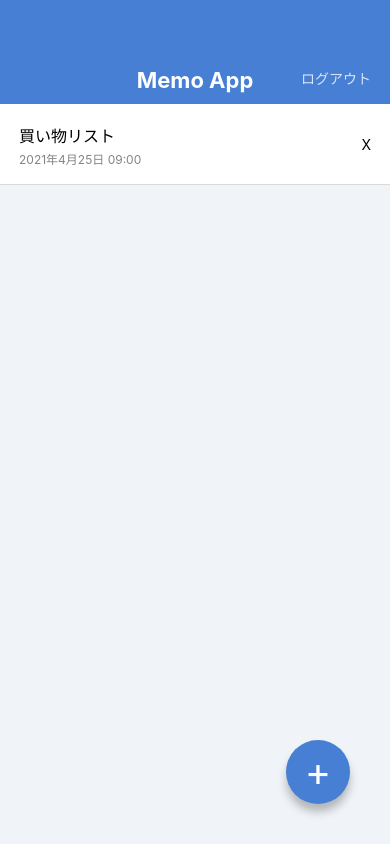
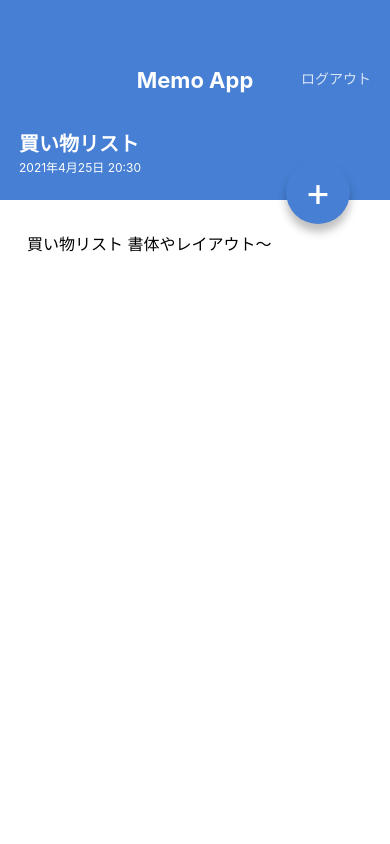
Before and after one commit to Kiyoshi09/MemoApp1, a React Native app: screen /MemoList in a window 390 px wide. Built offline with nearby package versions, Linux system fonts and the light colour scheme.

Commit message:
Create MemoDetailScreen

```diff
--- a/App.jsx
+++ b/App.jsx
@@ -1,24 +1,8 @@
-/* eslint-disable react/jsx-indent */
-/* eslint-disable react/style-prop-object */
 import React from 'react';
-import { StyleSheet, View } from 'react-native';
-import AppBar from './src/components/AppBar';
-import MemoList from './src/components/MemoList';
-import CircleButton from './src/components/CircleButton';
+import MemoDetailScreen from './src/screens/MemoDetailScreen';
 
 export default function App() {
   return (
-    <View style={styles.container}>
-      <AppBar />
-      <MemoList />
-      <CircleButton>+</CircleButton>
-    </View>
+    <MemoDetailScreen />
   );
 }
-
-const styles = StyleSheet.create({
-  container: {
-    flex: 1,
-    backgroundColor: '#f0f4f8',
-  },
-});
--- a/src/components/CircleButton.jsx
+++ b/src/components/CircleButton.jsx
@@ -1,12 +1,12 @@
 import React from 'react';
 import { View, Text, StyleSheet } from 'react-native';
-import { string } from 'prop-types';
+import { string, shape } from 'prop-types';
 
 export default function CircleButton(props) {
-  const { children } = props;
+  const { children, style } = props;
 
   return (
-    <View style={styles.circleButton}>
+    <View style={[styles.circleButton, style]}>
       <Text style={styles.circleButtonLabel}>{children}</Text>
     </View>
   );
@@ -14,7 +14,12 @@
 
 CircleButton.propTypes = {
     children: string.isRequired,
+    style: shape(),
 };
+
+CircleButton.defaultProps = {
+    style: null,
+}
 
 const styles = StyleSheet.create({
   circleButton: {
--- /dev/null
+++ b/src/screens/MemoDetailScreen.jsx
@@ -0,0 +1,60 @@
+import React from 'react';
+import {
+  View, StyleSheet, Text, ScrollView,
+} from 'react-native';
+
+import AppBar from '../components/AppBar';
+import CircleButton from '../components/CircleButton';
+
+export default function MemoDetailScreen() {
+  return (
+    <View style={styles.container}>
+      <AppBar />
+      <View style={styles.memoHeader}>
+        <Text style={styles.memoTitle}>買い物リスト</Text>
+        <Text style={styles.memoDate}>2021年4月25日 20:30</Text>
+      </View>
+
+      <ScrollView style={styles.memoBody}>
+        <Text style={styles.memoText}>
+          買い物リスト
+          書体やレイアウト〜
+        </Text>
+      </ScrollView>
+      <CircleButton style={{top: 160, bottom: 'auto'}}>+</CircleButton>
+    </View>
+  );
+}
+
+const styles = StyleSheet.create({
+  container: {
+    flex: 1,
+    backgroundColor: '#ffffff',
+  },
+  memoHeader: {
+    backgroundColor: '#467fd3',
+    height: 96,
+    justifyContent: 'center',
+    paddingVertical: 24,
+    paddingHorizontal: 19,
+  },
+  memoTitle: {
+    color: '#ffffff',
+    fontSize: 20,
+    lineHeight: 32,
+    fontWeight: 'bold',
+  },
+  memoDate: {
+    color: '#ffffff',
+    fontSize: 12,
+    lineHeight: 16,
+  },
+  memoBody: {
+    paddingVertical: 32,
+    paddingHorizontal: 27,
+  },
+  memoText: {
+    fontSize: 16,
+    lineHeight: 24,
+  },
+});
```
Also changed, not shown: src/screens/MemoListScreen.jsx (added, +22 -0 lines).
